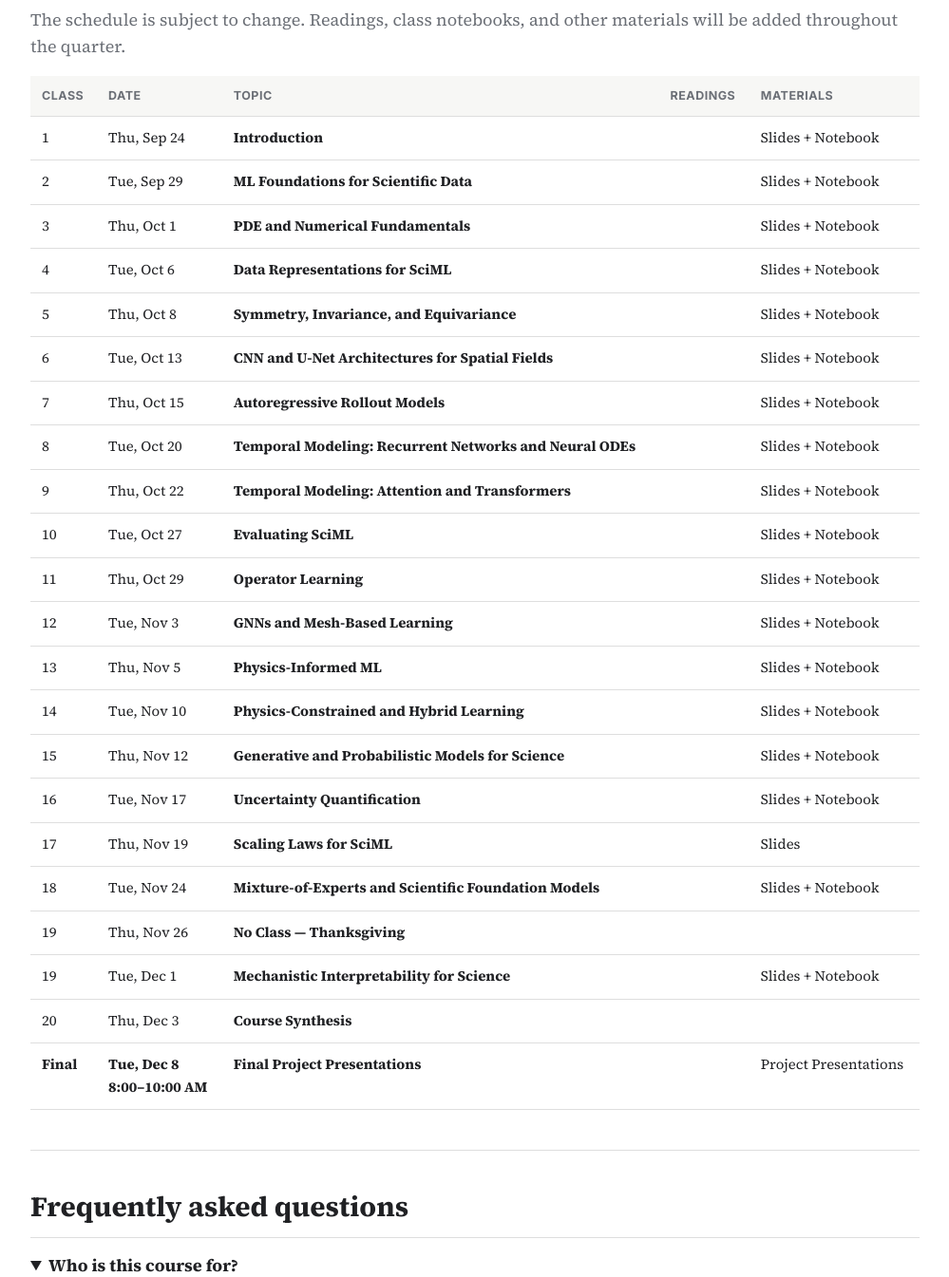
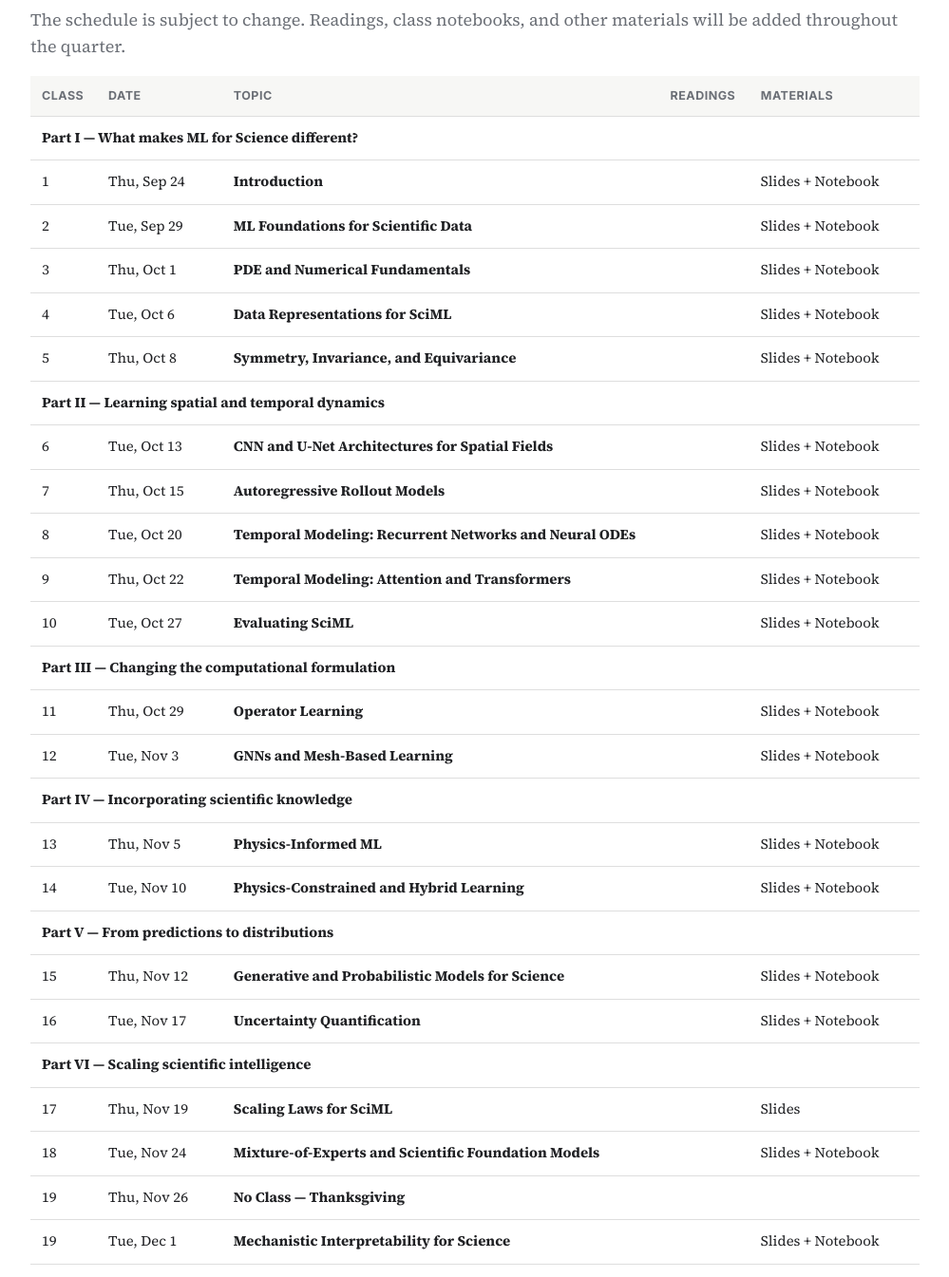
Before and after one commit to eecs-ml4sci/eecs-ml4sci.github.io, a plain HTML site: page index.html in a window 1280 px wide. Shown: the part 1400-2745 px from the top of the page at 95% size, without its empty margins (140-1139 px from the left). Drawn offline with Linux system fonts and the light colour scheme.

Commit message:
add context to schedule

```diff
--- a/index.html
+++ b/index.html
@@ -60,7 +60,6 @@
     </section>
 
     <hr>
-
   <section id="schedule">
   <h2>Schedule</h2>
 
@@ -82,6 +81,13 @@
       </thead>
 
       <tbody>
+
+        <tr class="part-row">
+          <td colspan="5">
+            <strong>Part I — What makes ML for Science different?</strong>
+          </td>
+        </tr>
+
         <tr>
           <td>1</td>
           <td>Thu, Sep 24</td>
@@ -120,6 +126,13 @@
           <td><strong>Symmetry, Invariance, and Equivariance</strong></td>
           <td></td>
           <td>Slides + Notebook</td>
+        </tr>
+
+
+        <tr class="part-row">
+          <td colspan="5">
+            <strong>Part II — Learning spatial and temporal dynamics</strong>
+          </td>
         </tr>
 
         <tr>
@@ -162,6 +175,13 @@
           <td>Slides + Notebook</td>
         </tr>
 
+
+        <tr class="part-row">
+          <td colspan="5">
+            <strong>Part III — Changing the computational formulation</strong>
+          </td>
+        </tr>
+
         <tr>
           <td>11</td>
           <td>Thu, Oct 29</td>
@@ -176,6 +196,13 @@
           <td><strong>GNNs and Mesh-Based Learning</strong></td>
           <td></td>
           <td>Slides + Notebook</td>
+        </tr>
+
+
+        <tr class="part-row">
+          <td colspan="5">
+            <strong>Part IV — Incorporating scientific knowledge</strong>
+          </td>
         </tr>
 
         <tr>
@@ -194,6 +221,13 @@
           <td>Slides + Notebook</td>
         </tr>
 
+
+        <tr class="part-row">
+          <td colspan="5">
+            <strong>Part V — From predictions to distributions</strong>
+          </td>
+        </tr>
+
         <tr>
           <td>15</td>
           <td>Thu, Nov 12</td>
@@ -208,6 +242,13 @@
           <td><strong>Uncertainty Quantification</strong></td>
           <td></td>
           <td>Slides + Notebook</td>
+        </tr>
+
+
+        <tr class="part-row">
+          <td colspan="5">
+            <strong>Part VI — Scaling scientific intelligence</strong>
+          </td>
         </tr>
 
         <tr>
@@ -257,6 +298,7 @@
           <td></td>
           <td>Project Presentations</td>
         </tr>
+
       </tbody>
     </table>
   </div>
```
